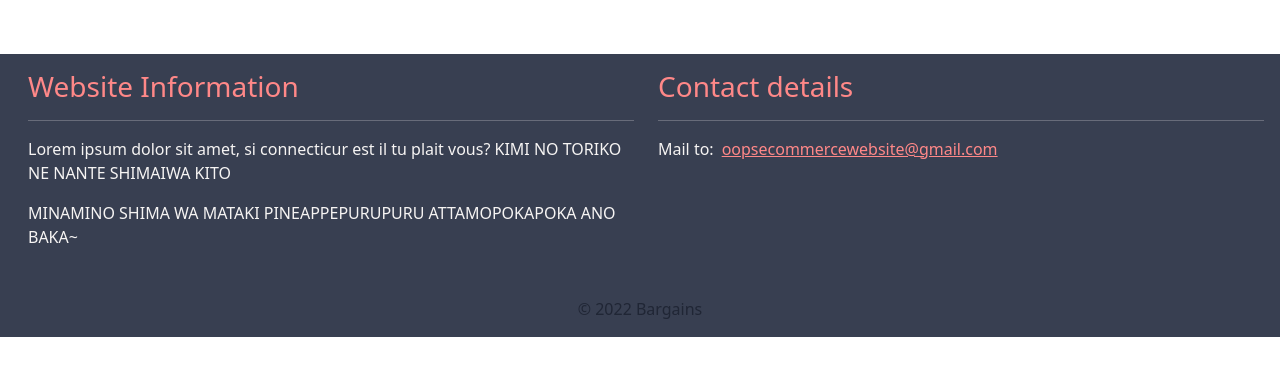
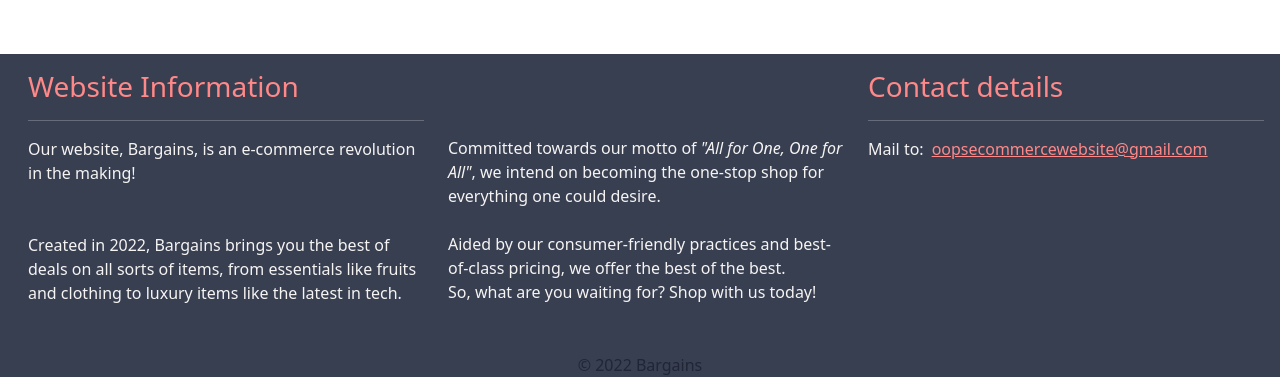
Before and after one commit to Ayush-Bhauwala/OOPS-frontend, a React (Create React App) app: page / in a window 1280 px wide. Shown: the part 797-1174 px from the top of the page. Before the commit the page ends 1134 px from the top, so only its background shows below. Built offline with nearby package versions, Linux system fonts and the light colour scheme.

Commit message:
Updated footer

```diff
--- a/src/AccountComponents/Footer.js
+++ b/src/AccountComponents/Footer.js
@@ -5,19 +5,24 @@ function Footer() {
   return (
     <>
       <div className="row flexbox-container">
-        <div className="col-lg-6 col-md-6 ps-4 flexbox-item">
+        <div className="col-lg-4 col-md-4 ps-4 flexbox-item">
           <h3>Website Information</h3>
           <hr />
           <p>
-            Lorem ipsum dolor sit amet, si connecticur est il tu plait vous?
-            KIMI NO TORIKO NE NANTE SHIMAIWA KITO
+            Our website, Bargains, is an e-commerce revolution in the making! <br /><br /><br /> Created in 2022, Bargains brings you the best of deals on all sorts of items, from essentials like fruits and clothing to luxury items like the latest in tech.
           </p>
+
+        </div>
+
+        <div className="col-lg-4 col-md-4 flexbox-item">
+          <h3><br /> </h3>
+          <br />
           <p>
-            MINAMINO SHIMA WA MATAKI PINEAPPEPURUPURU ATTAMOPOKAPOKA ANO BAKA~
+          Committed towards our motto of <i>"All for One, One for All"</i>, we intend on becoming the one-stop shop for everything one could desire. <br /> < br/>Aided by our consumer-friendly practices and best-of-class pricing, we offer the best of the best. <br />So, what are you waiting for? Shop with us today!
           </p>
         </div>
 
-        <div className="col-lg-6 col-md-6 flexbox-item">
+        <div className="col-lg-4 col-md-4 flexbox-item">
           <h3>Contact details</h3>
           <hr />
           Mail to:
```
